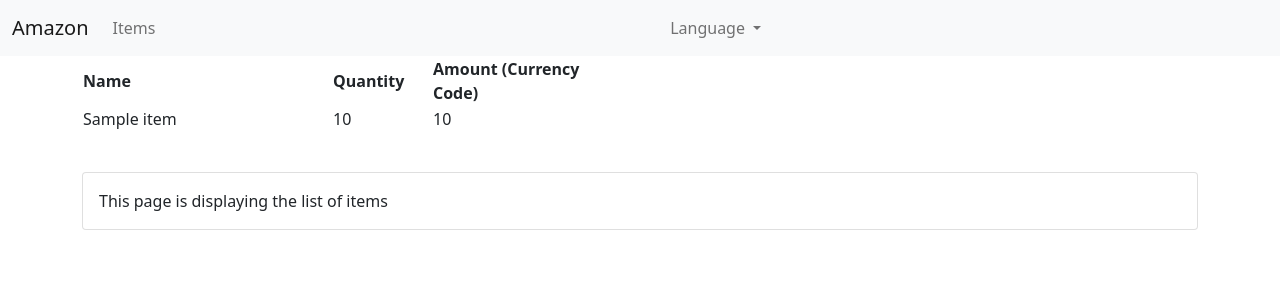
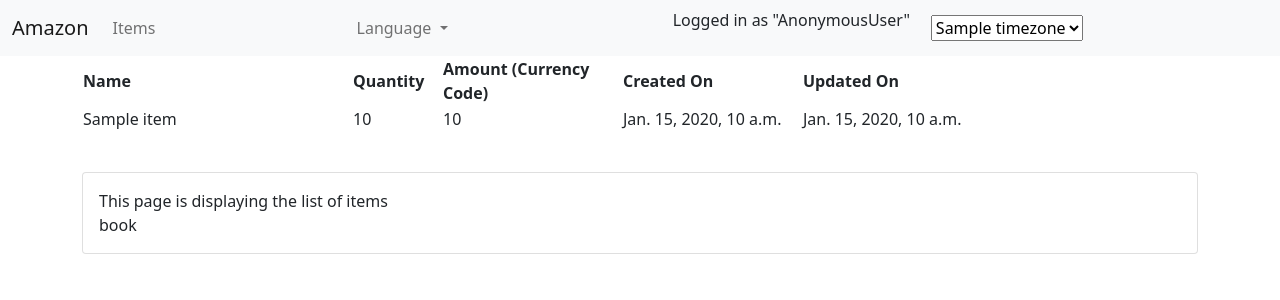
Before and after one commit to raghavankit11/inter-demo, a Django app: template lang/templates/item.html in a window 1280 px wide. Shown: the top 300 px of the page. Run offline with Django 3.2, Linux system fonts and the light colour scheme; the template is opened without the code that fills it: most values are stand-ins (such as "Sample title", 1, 10 or a date in 2020).

Commit message:
updated timezone functionality

```diff
--- a/lang/admin.py
+++ b/lang/admin.py
@@ -3,3 +3,4 @@ from .models import *
 # Register your models here.
 
 admin.site.register(Item)
+admin.site.register(Profile)
--- a/lang/templates/item.html
+++ b/lang/templates/item.html
@@ -17,10 +17,30 @@
             direction:rtl;
         }
     </style>
+    <script src="https://code.jquery.com/jquery-3.6.0.js" integrity="sha256-H+K7U5CnXl1h5ywQfKtSj8PCmoN9aaq30gDh27Xc0jk=" crossorigin="anonymous"></script>
+
+    <script type="text/javascript">
+        function on_timezone_change(){
+            let selected_timezone = $('#timezoneDropdown').val();
+            let csrf_token = $('[name="csrfmiddlewaretoken"]').val();
+            payload={'selected_timezone': selected_timezone}
+
+            $.ajax({
+                async: false,
+                url: "{% url 'update_timezone' %}",
+                headers:{"X-CSRFToken": csrf_token},
+                dataType: 'JSON',
+                type: 'POST',
+                data: payload,
+                success:function(data){
+                    location.reload();
+                }
+            });
+        }
+    </script>
   </head>
   <body class="{% if LANGUAGE_BIDI %} rtl {% endif %}">
-
-<nav class="navbar navbar-expand-lg navbar-light bg-light">
+  <nav class="navbar navbar-expand-lg navbar-light bg-light">
   <div class="container-fluid">
     <a class="navbar-brand" href="#">Amazon</a>
     <button class="navbar-toggler" type="button" data-bs-toggle="collapse" data-bs-target="#navbarSupportedContent" aria-controls="navbarSupportedContent" aria-expanded="false" aria-label="Toggle navigation">
@@ -52,29 +72,48 @@
             {% endfor %}
           </ul>
         </li>
-        </ul>
+      </ul>
+      <ul>
+        Logged in as  "{{ user }}" &nbsp;&nbsp;&nbsp;&nbsp;
+      </ul>
+      <ul class="navbar-nav me-auto mb-2 mb-lg-0">
+        {% csrf_token %}
+        <select id="timezoneDropdown" name="timezoneDropdown" onchange="on_timezone_change();">
+            {% for timezone in settings.TIME_ZONES %}
+                <option value="{{ timezone | first }}" {% if timezone|first == user.profile.timezone|default:settings.TIME_ZONE %}selected{% endif %}>
+                    {{ timezone | last }}
+                </option>
+            {% endfor %}
+        </select>
+      </ul>
     </div>
   </div>
 </nav>
 
 <div class="container">
-    <table style="width:500px;">
+    <table style="width:900px;">
         <tr>
-            <th style="width:50%">{% translate "Name" %}</th>
-            <th style="width:20%">{% translate "Quantity" %}</th>
-            <th style="width:30%">{% translate "Amount" %} ({% translate "Currency Code" %})</th>
+            <th style="width:30%">{% translate "Name" %}</th>
+            <th style="width:10%">{% translate "Quantity" %}</th>
+            <th style="width:20%">{% translate "Amount" %} ({% translate "Currency Code" %})</th>
+            <th style="width:20%">{% translate "Created On" %}</th>
+            <th style="width:20%">{% translate "Updated On" %}</th>
         </tr>
         {% for item in items %}
         <tr>
             <td>{{ item.name }}</td>
             <td>{{ item.quantity }}</td>
             <td>{{ item.amount_translated }}</td>
+            <td>{{ item.created_on }}</td>
+            <td>{{ item.updated_on }}</td>
         </tr>
         {% endfor %}
     </table>
     <div class="card" style="margin-top:40px;">
       <div class="card-body">
         {% translate "This page is displaying the list of items" %}
+          <br>
+        {% translate "book" %}
       </div>
     </div>
 </div>
--- a/lang/urls.py
+++ b/lang/urls.py
@@ -8,4 +8,5 @@ urlpatterns = [
     # path('', views.home, name='home'),
     path('', views.item, name='index'),
     path('item/', views.item, name='item'),
+
 ]
```
Also changed, not shown: core/context_preprocessors.py (added, +11 -0 lines), core/middlewares.py (added, +15 -0 lines), core/settings.py (+30 -12 lines), core/tasks/update_rates.py (+12 -12 lines), core/urls.py (+6 -4 lines), lang/models.py (+12 -0 lines), lang/views.py (+9 -1 lines), locale/en/LC_MESSAGES/django.po, locale/fr/LC_MESSAGES/django.po, locale/hi/LC_MESSAGES/django.po, 2 other files.
